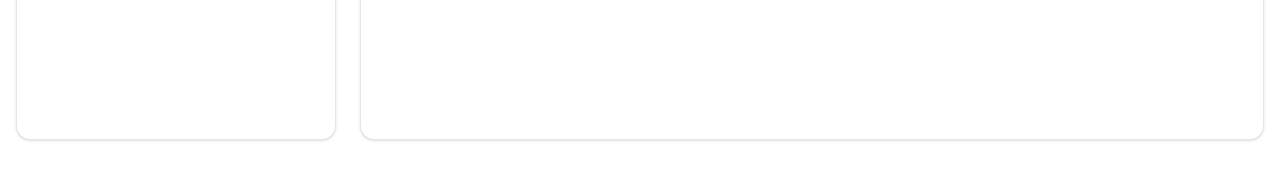
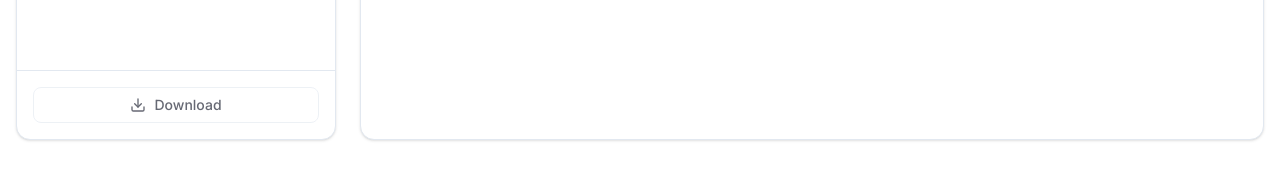
Before and after one commit to Australian-Internet-Observatory/outreach, a SvelteKit app: page /preview in a window 1280 px wide. Shown: the part 628-797 px from the top of the page. Built offline with nearby package versions, Linux system fonts and the light colour scheme.

Commit message:
Add download functionality for zip files in DDP preview

```diff
--- a/src/routes/preview/+page.svelte
+++ b/src/routes/preview/+page.svelte
@@ -1,6 +1,7 @@
 <script lang="ts">
 	import { base, resolve } from '$app/paths';
 	import { page } from '$app/state';
+	import { zipSync, type Zippable } from 'fflate';
 	import {
 		entryToText,
 		formatJson,
@@ -34,11 +35,16 @@
 	let sidebarOpen = $state(false);
 	let loadToken = $state(0);
 	let hoverToken = $state<{ original: string; human: string; x: number; y: number } | null>(null);
+	let isDownloading = $state(false);
+	let downloadError = $state<string | null>(null);
 
 	const isLoading = $derived(zips.some((z) => z.status === 'loading'));
 	const hasError = $derived(zips.some((z) => z.status === 'error'));
 	const allLoaded = $derived(
 		zips.length > 0 && zips.every((z) => z.status === 'ready' || z.status === 'error')
+	);
+	const canDownload = $derived(
+		zips.some((z) => z.status === 'ready' && z.entries.length > 0)
 	);
 
 	function deriveName(target: string): string {
@@ -179,6 +185,43 @@
 
 	function hideTimestamp() {
 		hoverToken = null;
+	}
+
+	async function downloadAsZip() {
+		if (!canDownload || isDownloading) return;
+		isDownloading = true;
+		downloadError = null;
+		try {
+			const folder: Zippable = {};
+			for (const zip of zips) {
+				if (zip.status !== 'ready' || zip.entries.length === 0) continue;
+				const entries: Zippable = {};
+				for (const entry of zip.entries) {
+					entries[entry.path] = entry.content;
+				}
+				folder[zip.name] = entries;
+			}
+			const combined = zipSync(folder, { level: 6 });
+			const blob = new Blob([combined], { type: 'application/zip' });
+			const url = URL.createObjectURL(blob);
+			const link = document.createElement('a');
+			link.href = url;
+			link.download = `${derivedDownloadName()}.zip`;
+			document.body.appendChild(link);
+			link.click();
+			document.body.removeChild(link);
+			URL.revokeObjectURL(url);
+		} catch (err) {
+			downloadError = (err as Error).message;
+		} finally {
+			isDownloading = false;
+		}
+	}
+
+	function derivedDownloadName(): string {
+		const names = targets.map(deriveName).filter(Boolean);
+		if (names.length === 0) return 'ddp-preview';
+		return names.join('-');
 	}
 </script>
 
@@ -401,6 +444,57 @@
 								</section>
 							{/each}
 						</div>
+					{/if}
+				</div>
+				<div class="border-t border-border p-3 lg:p-4">
+					<button
+						type="button"
+						onclick={downloadAsZip}
+						disabled={!canDownload || isDownloading}
+						aria-label="Download as zip"
+						class="inline-flex h-9 w-full items-center justify-center gap-2 rounded-md border border-input bg-background px-3 text-sm font-medium text-foreground hover:bg-accent focus-visible:ring-[3px] focus-visible:ring-ring/50 focus-visible:outline-none disabled:cursor-not-allowed disabled:opacity-60"
+					>
+						{#if isDownloading}
+							<svg
+								xmlns="http://www.w3.org/2000/svg"
+								width="16"
+								height="16"
+								viewBox="0 0 24 24"
+								fill="none"
+								stroke="currentColor"
+								stroke-width="2"
+								stroke-linecap="round"
+								stroke-linejoin="round"
+								aria-hidden="true"
+								class="animate-spin"
+							>
+								<path d="M21 12a9 9 0 1 1-6.219-8.56" />
+							</svg>
+							<span>Preparing&hellip;</span>
+						{:else}
+							<svg
+								xmlns="http://www.w3.org/2000/svg"
+								width="16"
+								height="16"
+								viewBox="0 0 24 24"
+								fill="none"
+								stroke="currentColor"
+								stroke-width="2"
+								stroke-linecap="round"
+								stroke-linejoin="round"
+								aria-hidden="true"
+							>
+								<path d="M21 15v4a2 2 0 0 1-2 2H5a2 2 0 0 1-2-2v-4" />
+								<polyline points="7 10 12 15 17 10" />
+								<line x1="12" y1="15" x2="12" y2="3" />
+							</svg>
+							<span>Download</span>
+						{/if}
+					</button>
+					{#if downloadError}
+						<p role="alert" class="mt-2 text-xs text-destructive">
+							{downloadError}
+						</p>
 					{/if}
 				</div>
 			</aside>
--- a/src/routes/scenarios/ddp/chatgpt/+page.svelte
+++ b/src/routes/scenarios/ddp/chatgpt/+page.svelte
@@ -379,7 +379,7 @@
 							</button>
 						{:else if singleDdp}
 							<a
-								href={`/outreach/ddp/chatgpt/${singleDdp}`}
+								href={resolve(`/ddp/chatgpt/${singleDdp}` as any)}
 								download
 								class="no-print inline-flex h-10 items-center justify-center gap-2 rounded-md border border-border bg-background px-4 text-sm font-medium text-foreground hover:bg-accent focus-visible:ring-[3px] focus-visible:ring-ring/50 focus-visible:outline-none"
 							>
```
